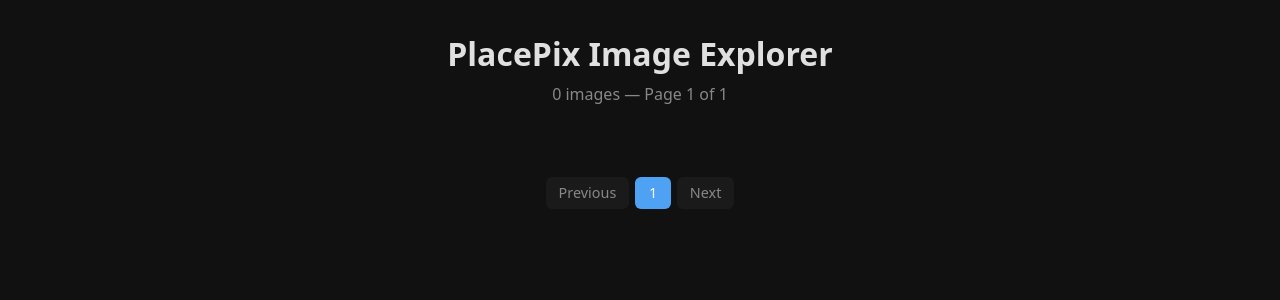
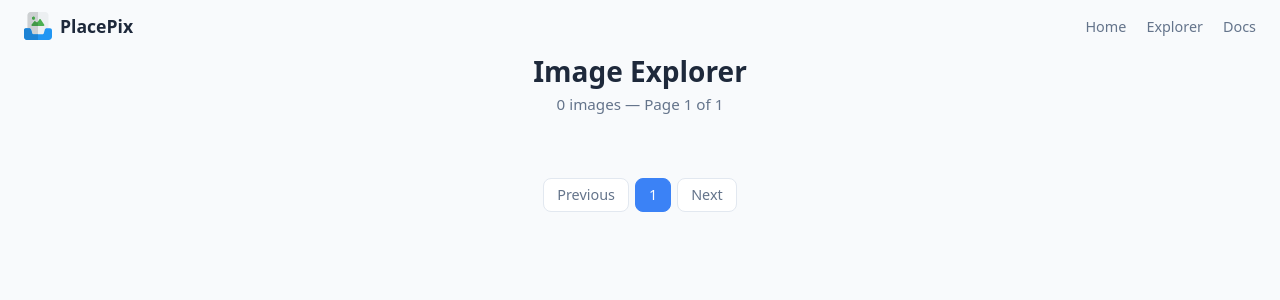
Before and after one commit to riadvice/placepix, a FastAPI app: page /images in a window 1280 px wide. Shown: the top 300 px of the page. Run offline with FastAPI, Linux system fonts and the light colour scheme; parts of the project's set-up code (start-up, migrations or seed data) failed here and were passed over.

Commit message:
Add logo and improve main layout.

```diff
--- a/src/main.py
+++ b/src/main.py
@@ -283,6 +283,15 @@ async def image_info(category: str, filename: str) -> JSONResponse:
     })
 
 
+# ── Favicon ───────────────────────────────────────────────────────
+@app.get("/favicon.svg")
+async def favicon() -> Response:
+    svg_path = Path("static/logo.svg")
+    if svg_path.exists():
+        return Response(content=svg_path.read_bytes(), media_type="image/svg+xml")
+    raise HTTPException(status_code=404, detail="favicon not found")
+
+
 # ── Image Explorer ────────────────────────────────────────────────
 @app.get("/images")
 async def image_explorer(page: int = 1) -> Response:
@@ -326,15 +335,23 @@ async def image_explorer(page: int = 1) -> Response:
     <meta charset="UTF-8">
     <meta name="viewport" content="width=device-width, initial-scale=1.0">
     <title>PlacePix Image Explorer</title>
+    <link rel="icon" type="image/svg+xml" href="/favicon.svg">
     <style>
-        :root {{ --bg: #111; --card: #1a1a1a; --text: #e0e0e0; --muted: #888; --accent: #4ea1f3; }}
+        :root {{ --bg: #f8fafc; --card: #fff; --text: #1e293b; --muted: #64748b; --accent: #3b82f6; --border: #e2e8f0; }}
         * {{ box-sizing: border-box; margin: 0; padding: 0; }}
-        body {{ background: var(--bg); color: var(--text); font-family: system-ui, -apple-system, sans-serif; padding: 2rem; }}
-        h1 {{ text-align: center; margin-bottom: 0.5rem; }}
-        .subtitle {{ text-align: center; color: var(--muted); margin-bottom: 2rem; }}
-        .grid {{ display: grid; grid-template-columns: repeat(auto-fill, minmax(200px, 1fr)); gap: 1.25rem; max-width: 1400px; margin: 0 auto; }}
-        .card {{ background: var(--card); border-radius: 10px; overflow: hidden; transition: transform .15s; }}
-        .card:hover {{ transform: translateY(-3px); }}
+        body {{ background: var(--bg); color: var(--text); font-family: system-ui, -apple-system, sans-serif; padding-bottom: 2rem; }}
+        nav {{ display: flex; align-items: center; justify-content: space-between; max-width: 1400px; margin: 0 auto; padding: .75rem 1.5rem; }}
+        .logo {{ display: flex; align-items: center; gap: .5rem; text-decoration: none; color: var(--text); }}
+        .logo img {{ width: 28px; height: 28px; }}
+        .logo span {{ font-weight: 700; font-size: 1.1rem; }}
+        .nav-links {{ display: flex; gap: 1.25rem; font-size: .9rem; }}
+        .nav-links a {{ color: var(--muted); text-decoration: none; }}
+        .nav-links a:hover {{ color: var(--accent); }}
+        h1 {{ text-align: center; margin-bottom: .25rem; font-size: 1.75rem; }}
+        .subtitle {{ text-align: center; color: var(--muted); margin-bottom: 1.5rem; font-size: .95rem; }}
+        .grid {{ display: grid; grid-template-columns: repeat(auto-fill, minmax(200px, 1fr)); gap: 1.25rem; max-width: 1400px; margin: 0 auto; padding: 0 1.5rem; }}
+        .card {{ background: var(--card); border-radius: 12px; overflow: hidden; transition: transform .15s, box-shadow .15s; border: 1px solid var(--border); }}
+        .card:hover {{ transform: translateY(-3px); box-shadow: 0 8px 24px rgba(0,0,0,.08); }}
         .card img {{ width: 100%; height: 150px; object-fit: cover; display: block; }}
         .info {{ padding: .75rem 1rem; }}
         .id {{ font-weight: 600; font-size: 1rem; margin-bottom: .25rem; }}
@@ -344,14 +361,22 @@ async def image_explorer(page: int = 1) -> Response:
         .links {{ display: flex; gap: .75rem; font-size: .85rem; }}
         .links a {{ color: var(--accent); text-decoration: none; }}
         .links a:hover {{ text-decoration: underline; }}
-        .pager {{ display: flex; justify-content: center; align-items: center; gap: .4rem; margin-top: 2.5rem; flex-wrap: wrap; }}
-        .page-link {{ display: inline-block; padding: .4rem .8rem; border-radius: 6px; background: var(--card); color: var(--text); text-decoration: none; font-size: .9rem; min-width: 2.2rem; text-align: center; }}
-        .page-link.active {{ background: var(--accent); color: #fff; }}
+        .pager {{ display: flex; justify-content: center; align-items: center; gap: .4rem; margin-top: 2.5rem; flex-wrap: wrap; padding: 0 1rem; }}
+        .page-link {{ display: inline-block; padding: .4rem .8rem; border-radius: 8px; background: var(--card); color: var(--text); text-decoration: none; font-size: .9rem; min-width: 2.2rem; text-align: center; border: 1px solid var(--border); }}
+        .page-link.active {{ background: var(--accent); color: #fff; border-color: var(--accent); }}
         .page-link.disabled {{ color: var(--muted); cursor: default; }}
     </style>
 </head>
 <body>
-    <h1>PlacePix Image Explorer</h1>
+    <nav>
+        <a href="/" class="logo"><img src="/static/logo.svg" alt=""><span>PlacePix</span></a>
+        <div class="nav-links">
+            <a href="/">Home</a>
+            <a href="/images">Explorer</a>
+            <a href="/docs" target="_blank">Docs</a>
+        </div>
+    </nav>
+    <h1>Image Explorer</h1>
     <p class="subtitle">{total} images &mdash; Page {page} of {total_pages}</p>
     <div class="grid">{cards}</div>
     <div class="pager">{prev_link}{page_numbers}{next_link}</div>
```
Also changed, not shown: templates/index.html (+28 -25 lines), static/logo.svg (added).
